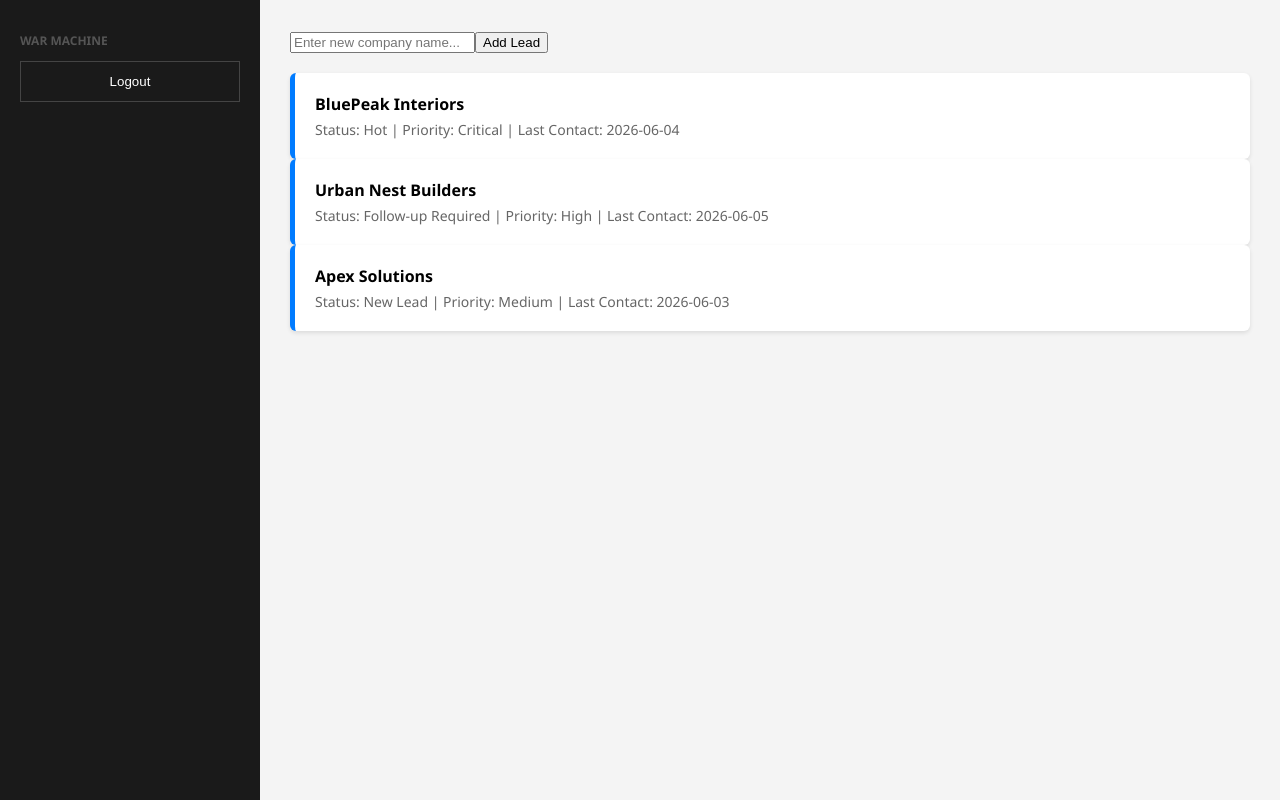
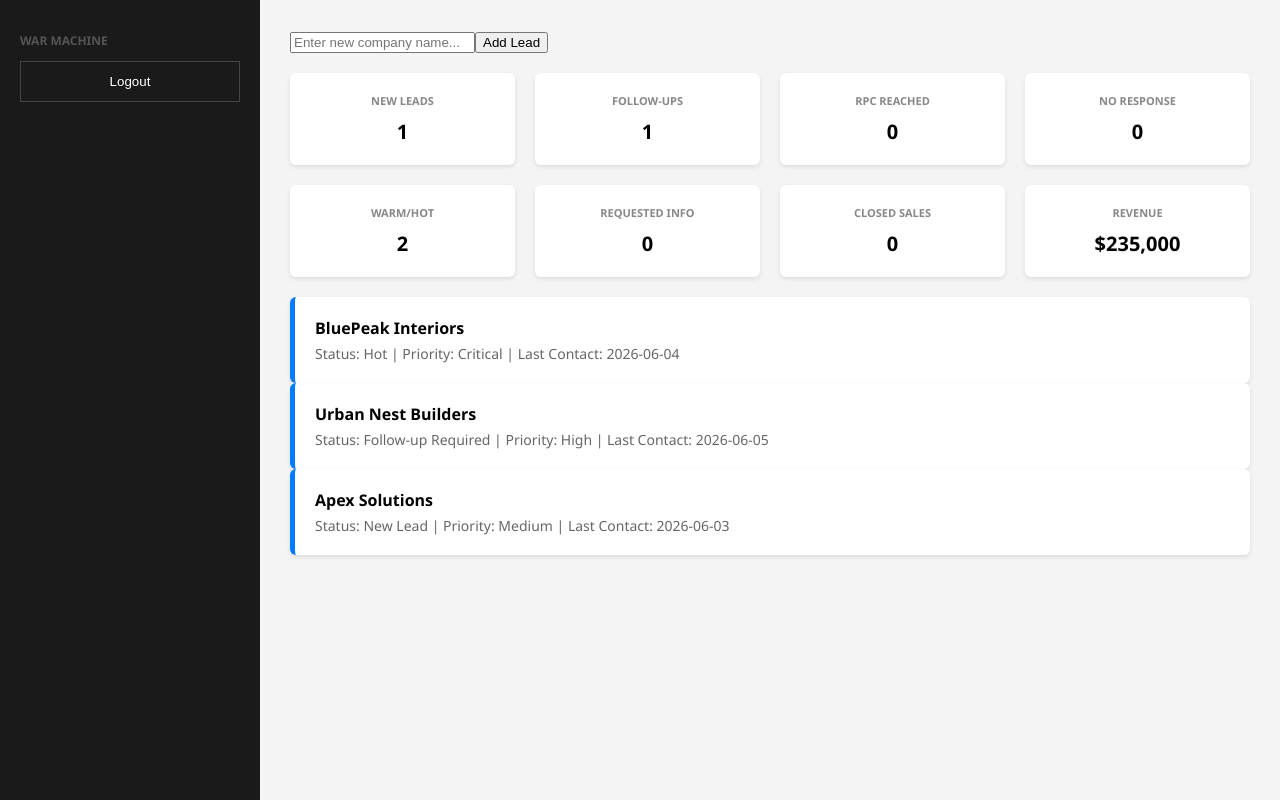
Before and after one commit to stirr3dz3phyr-ship-it/LeadFlow-WarMachine, a React (Vite) app: page / in a window 1280 px wide. Both pictures are taken after a click on the button "Authorize Login". Built offline with nearby package versions, Linux system fonts and the light colour scheme.

Commit message:
Update App.jsx

```diff
--- a/src/App.jsx
+++ b/src/App.jsx
@@ -11,10 +11,15 @@ export default function App() {
   const [leads, setLeads] = useState(initialLeads);
   const [newLeadName, setNewLeadName] = useState('');
 
+  // Save login state persistently
+  React.useEffect(() => {
+    localStorage.setItem('isLoggedIn', isLoggedIn);
+  }, [isLoggedIn]);
+
   const kpis = useMemo(() => ({
     newLeads: leads.filter(l => l.status === 'New Lead').length,
     followUpsToday: leads.filter(l => l.status === 'Follow-up Required').length,
-    rpcReached: leads.filter(l => l.rpc !== undefined).length,
+    rpcReached: leads.filter(l => l.rpc !== undefined && l.rpc !== '').length,
     noResponse: leads.filter(l => l.status === 'No Response').length,
     warmHotProspects: leads.filter(l => l.temperature === 'Warm' || l.temperature === 'Hot').length,
     requestedInfo: leads.filter(l => l.status === 'Requested Info').length,
@@ -29,7 +34,7 @@ export default function App() {
 
   const handleAddLead = (e) => {
     e.preventDefault();
-    if (!newLeadName) return;
+    if (!newLeadName.trim()) return;
     const newLead = {
       id: Date.now(),
       company: newLeadName,
@@ -59,7 +64,6 @@ export default function App() {
         <button onClick={() => setIsLoggedIn(false)}>Logout</button>
       </nav>
       <main className="content">
-        {/* ADD LEAD FORM */}
         <form onSubmit={handleAddLead} style={{ marginBottom: '20px' }}>
           <input
             value={newLeadName}
@@ -70,7 +74,19 @@ export default function App() {
         </form>
 
         <div className="dashboard-grid">
-          {/* ... Your existing KPI rows ... */}
+          <div className="kpi-row">
+            <div className="kpi-card"><h3>New Leads</h3><p>{kpis.newLeads}</p></div>
+            <div className="kpi-card"><h3>Follow-ups</h3><p>{kpis.followUpsToday}</p></div>
+            <div className="kpi-card"><h3>RPC Reached</h3><p>{kpis.rpcReached}</p></div>
+            <div className="kpi-card"><h3>No Response</h3><p>{kpis.noResponse}</p></div>
+          </div>
+          <div className="kpi-row">
+            <div className="kpi-card"><h3>Warm/Hot</h3><p>{kpis.warmHotProspects}</p></div>
+            <div className="kpi-card"><h3>Requested Info</h3><p>{kpis.requestedInfo}</p></div>
+            <div className="kpi-card"><h3>Closed Sales</h3><p>{kpis.closedSales}</p></div>
+            <div className="kpi-card"><h3>Revenue</h3><p>${kpis.totalRevenue.toLocaleString()}</p></div>
+          </div>
+
           <div className="leads-list">
             {sortedLeads.map(lead => (
               <div key={lead.id} className="lead-card">
```
